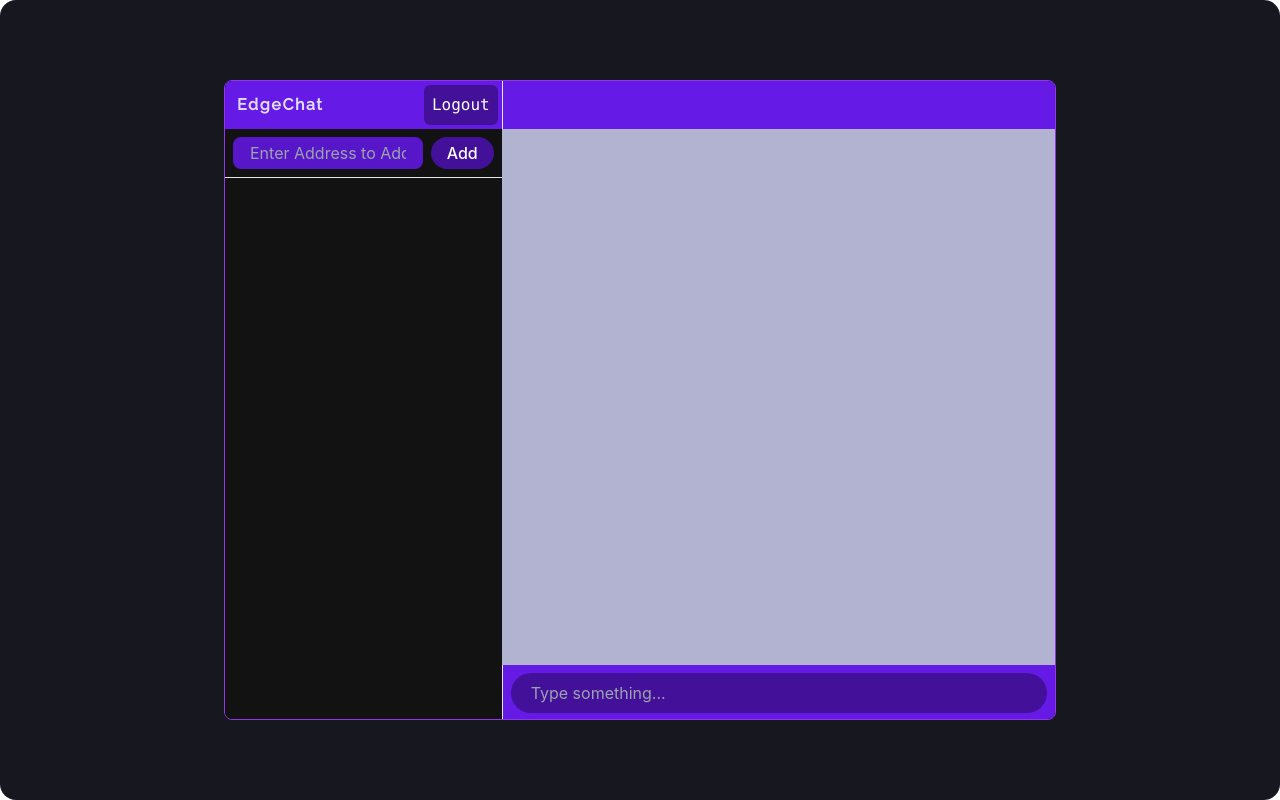
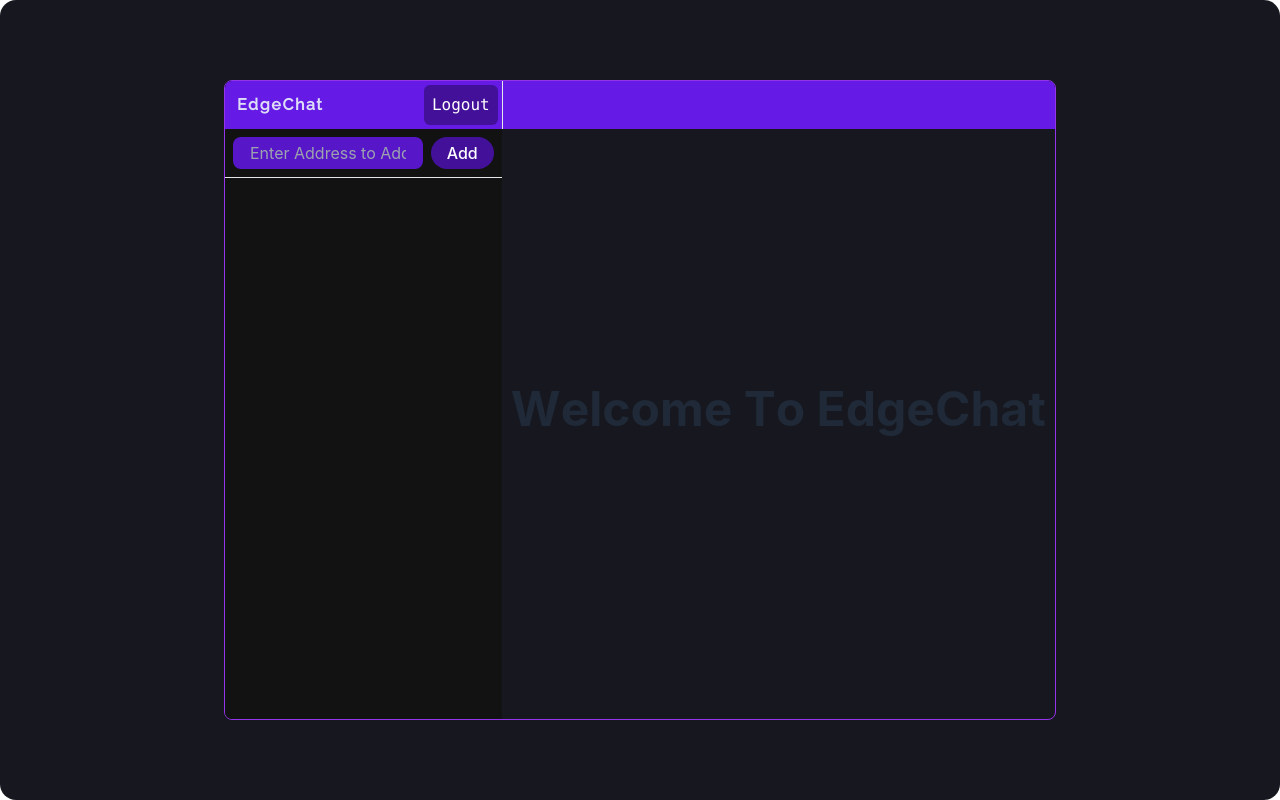
Before and after one commit to Prathamesh-Nate/edge-chat, a Next.js app: page /ChatHome in a window 1280 px wide. Built offline with nearby package versions, Linux system fonts and the light colour scheme.

Commit message:
Add default UI on loading chat

```diff
--- /dev/null
+++ b/components/AnimatedLetters/TextSpan.js
@@ -0,0 +1,37 @@
+import {motion, useAnimationControls} from 'framer-motion';
+import { useState } from 'react';
+
+const TextSpan = ({children}) => {
+    const controls = useAnimationControls();
+    const [isPlay, setIsPlay] = useState(false);
+
+    const rubberBand = () => {
+        controls.start({
+            transform: [
+                "scale3d(1,1,1)",
+                "scale3d(1.4,0.55,1)",
+                "scale3d(0.75,1.25,1)",
+                "scale3d(1.25,0.85,1)",
+                "scale3d(0.9,1.05,1)",
+                "scale3d(1,1,1)",
+            ],
+        });
+        setIsPlay(true);
+    }
+
+
+    return(
+        <motion.span
+        animate={controls}
+        onMouseOver={() => {
+            if(!isPlay)
+                rubberBand();
+        }}
+        onAnimationComplete={() => setIsPlay(false)}
+        >
+            {children}
+        </motion.span>
+    )
+}
+
+export default TextSpan;
--- /dev/null
+++ b/components/AnimatedLetters/index.js
@@ -0,0 +1,23 @@
+import React from "react";
+import TextSpan from "./TextSpan";
+
+const MESSAGE = `Welcome To EdgeChat`;
+
+const AnimatedLetters = () => {
+    const sentence = MESSAGE.split('');
+    return(
+        <div className="animated-letters">
+            <h1>
+                {sentence.map((letter, index) => {
+                    return(
+                        <TextSpan key={index}>
+                            {letter === ` ` ? `\u00A0` : letter}
+                        </TextSpan>
+                    )
+                })}
+            </h1>
+        </div>
+    )
+}
+
+export default AnimatedLetters;
--- a/components/Chat.jsx
+++ b/components/Chat.jsx
@@ -2,6 +2,7 @@ import React, { useContext } from "react";
 import { ChatContext } from "../context/ChatContext";
 import Message from "./Message";
 import Input from "./Input";
+import AnimatedLetters from './AnimatedLetters/index';
 
 const Chat = () => {
   const { selectedUserName } = useContext(ChatContext);
@@ -10,8 +11,12 @@ const Chat = () => {
       <div className="chat-info">
         <span>{selectedUserName}</span>
       </div>
-      <Message />
-      <Input />
+      {selectedUserName !=='' ?
+      <>
+        <Message />
+        <Input />
+      </> :
+      <AnimatedLetters />}
     </div>
   );
 };
--- a/package.json
+++ b/package.json
@@ -11,6 +11,7 @@
   "dependencies": {
     "daisyui": "^2.51.4",
     "ethers": "^5.7.2",
+    "framer-motion": "^10.9.1",
     "next": "^12.3.1",
     "react": "^18.2.0",
     "react-dom": "^18.2.0",
--- a/styles/globals.css
+++ b/styles/globals.css
@@ -182,8 +182,18 @@
   @apply text-xs font-mono
  }
 
-
-
+ /* AnimatedLetters.jsx*/
+ .animated-letters {
+  height: 70vh;
+  display: flex;
+  justify-content: center;
+  align-items: center;
+}
+.animated-letters span{
+  display: inline-block;
+  font-size: 3rem;
+  font-weight: 700;
+}
 
 
 
```
